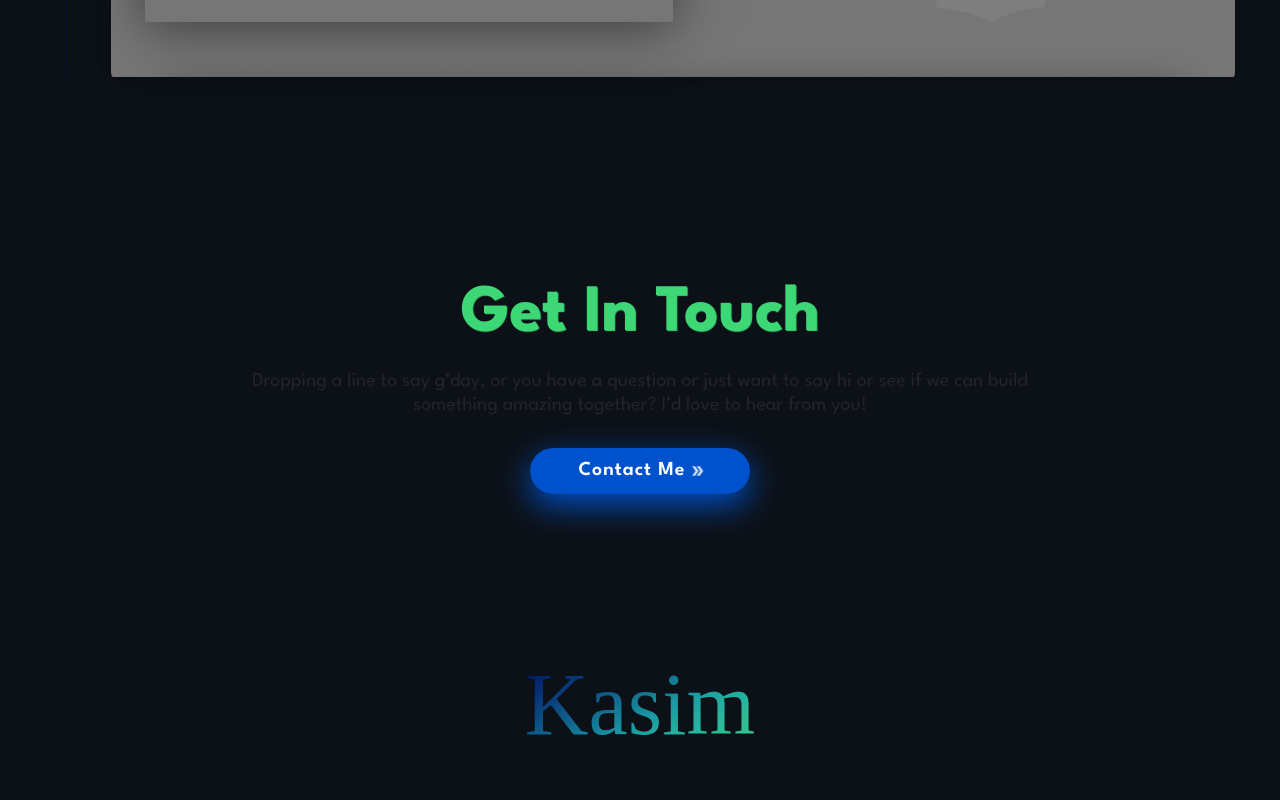
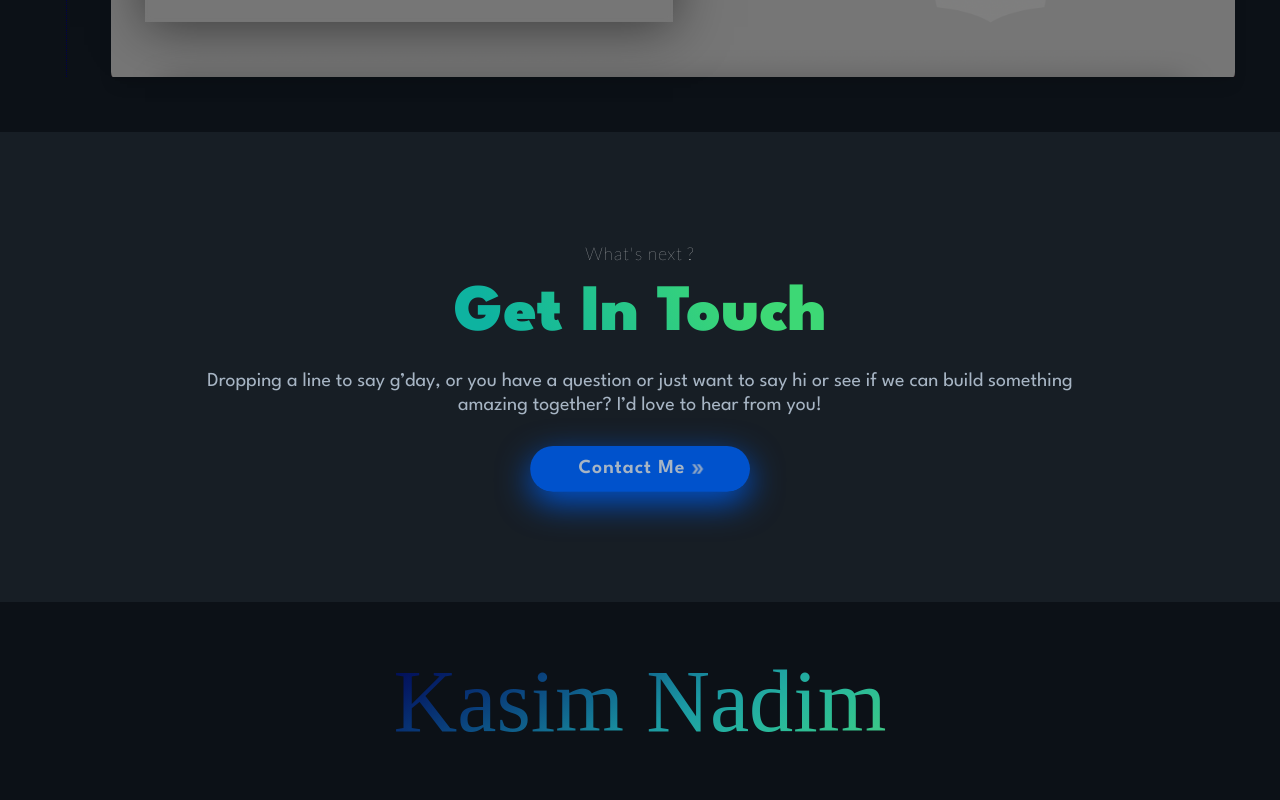
Before and after one commit to kasimnadim6/portfolio, a Next.js app: page / in a window 1280 px wide. Shown: the part 3360-4160 px from the top of the page. Built offline with nearby package versions, Linux system fonts and the light colour scheme; a web font is replaced by a local one.

Commit message:
contact me style changes

```diff
--- a/components/Banner/Banner.tsx
+++ b/components/Banner/Banner.tsx
@@ -26,7 +26,7 @@ const Banner = () => {
           building (and occasionally designing) exceptional digital experiences
           and I Love to Code.
         </div>
-        <Button onClick={whatsAppMe} className="btn--text-me">
+        <Button onClick={whatsAppMe} className="btn--connect-me">
           Text Me
         </Button>
       </div>
--- a/components/Contact/Contact.module.scss
+++ b/components/Contact/Contact.module.scss
@@ -9,31 +9,37 @@
   align-items: center;
   justify-content: center;
   line-height: 1.2;
+  color: var(--white);
+  background-color: var(--black-shade-1);
+
   .sub-heading {
     font-size: 1.6rem;
-    font-weight: bold;
+    font-weight: 100;
     margin-bottom: 1rem;
-    color: var(--primary-color);
-    background-clip: text;
-    color: transparent;
+    letter-spacing: 1px;
+    font-family: 'Lato', sans-serif;
   }
   .heading {
     font-size: 6rem;
-    font-weight: bold;
     margin-bottom: 1.4rem;
-    color: var(--primary-color);
-    text-shadow: 1px 1px 1px var(--primary-color);
+    background-image: linear-gradient(243deg, #3dd875 23%, #0eb3a0 87%);
+    color: transparent;
+    -webkit-background-clip: text;
+    font-weight: 900;
   }
   .message {
     font-size: 1.8rem;
-    width: 75%;
-    margin-bottom: 2.8rem;
     text-align: center;
+    width: 80%;
+    color: var(--white-shade-2);
   }
 }
 
 @include media-breakpoint-down(sm) {
   .contact {
     padding: 1.8rem;
+    .message {
+      width: 100%;
+    }
   }
 }
--- a/components/Contact/Contact.tsx
+++ b/components/Contact/Contact.tsx
@@ -13,7 +13,9 @@ const Contact = () => {
       <span
         className={styles['message']}
       >{`Dropping a line to say g’day, or you have a question or just want to say hi or see if we can build something amazing together? I’d love to hear from you!`}</span>
-      <Button onClick={whatsAppMe}>Contact Me</Button>
+      <Button onClick={whatsAppMe} className="btn--connect-me">
+        Contact Me
+      </Button>
     </section>
   );
 };
--- a/components/Footer/Footer.tsx
+++ b/components/Footer/Footer.tsx
@@ -37,7 +37,7 @@ const Footer = ({ mobile_isHeaderCollapsed }: Props) => {
         <div className={styles['black-overlap-screen']}></div>
       )}
       <div className={styles['footer__container']}>
-        <span className={styles.logo}>Kasim</span>
+        <span className={styles.logo}>Kasim Nadim</span>
         <ul className={`w-100 ${styles['connect-me']}`}>
           <li>
             <a href="#" onClick={(e) => showProfileHandler(e, 'linkedin')}>
--- a/components/Shared/Button.module.scss
+++ b/components/Shared/Button.module.scss
@@ -7,7 +7,7 @@
   align-items: center;
   justify-content: center;
   @include button-style;
-  &--text-me {
+  &--connect-me {
     margin-top: 2.6rem;
     color: var(--white-shade-2);
   }
--- a/components/Shared/Button.tsx
+++ b/components/Shared/Button.tsx
@@ -5,14 +5,16 @@ import { arrowMovement } from '../../animations/animations';
 import { ReactNode } from 'react';
 
 interface Props {
-  className: string;
+  className?: string;
   children?: ReactNode;
   onClick?: () => any;
 }
 const Button = ({ children, onClick, className }: Props) => {
-  console.log(className);
   return (
-    <button className={`${styles.btn} ${styles[className]}`} onClick={onClick}>
+    <button
+      className={`${styles.btn} ${className ? styles[className] : ''}`}
+      onClick={onClick}
+    >
       {children}
       <motion.span variants={arrowMovement} initial="initial" animate="animate">
         <MdOutlineDoubleArrow size={16} />
--- a/styles/globals.scss
+++ b/styles/globals.scss
@@ -29,6 +29,7 @@ body {
   }
   ::-webkit-scrollbar {
     height: 3px;
+    width: 5px;
   }
   scrollbar-width: thin;
   scrollbar-color: var(--blue-color-light) var(--blue-color-dark);
@@ -37,7 +38,7 @@ body {
   }
   ::-webkit-scrollbar-thumb {
     background-color: var(--blue-color-light);
-    border-radius: 1rem;
+    border-radius: 5rem;
     border: 1px solid var(--blue-color-dark);
   }
 }
```
